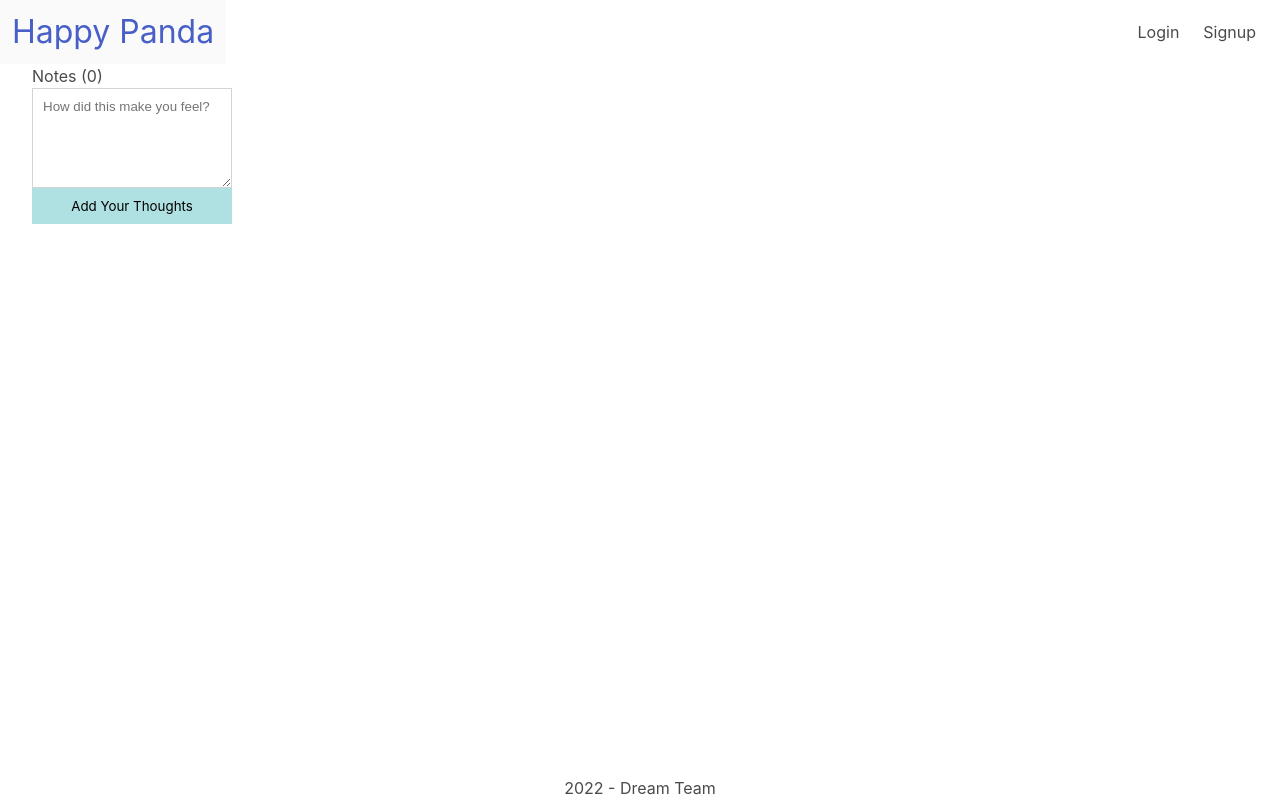
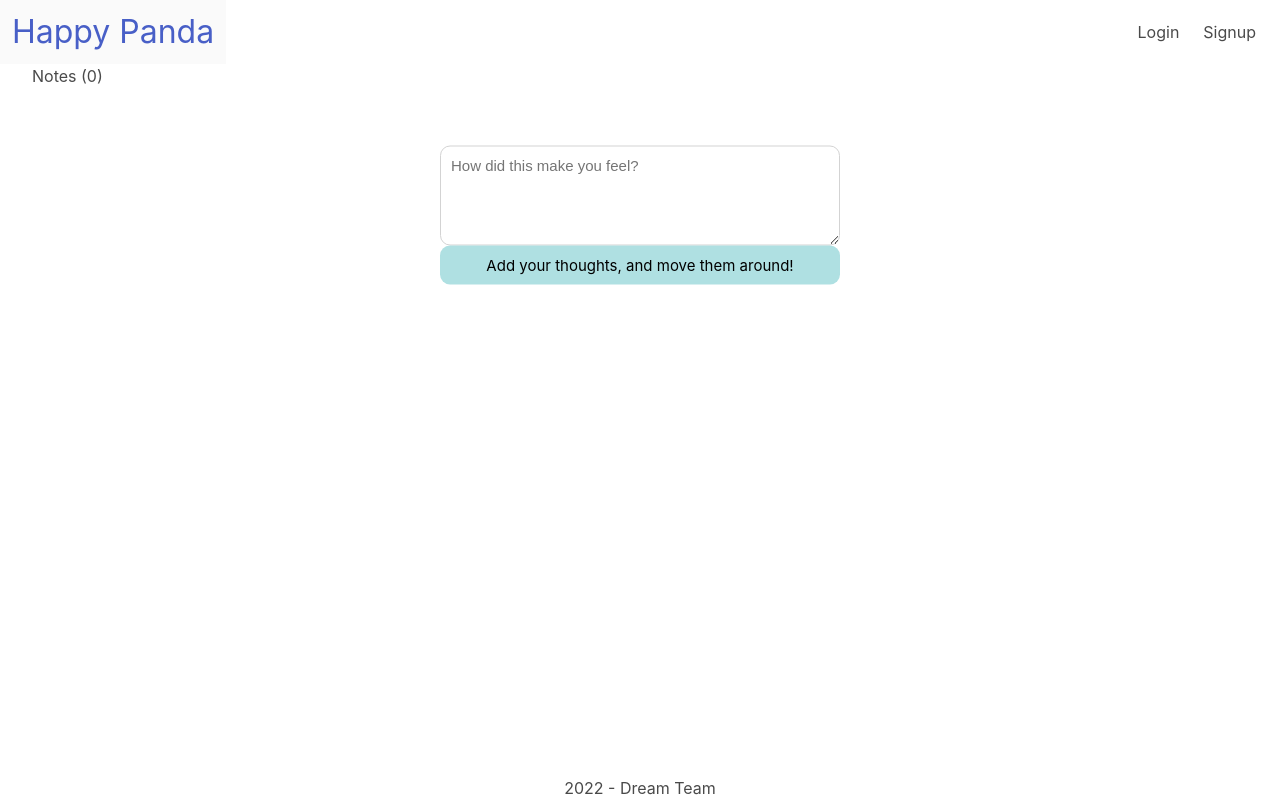
Before and after one commit to vivianc11/happy-panda, a React (Create React App) app in the folder client/: page /note in a window 1280 px wide. Built offline with nearby package versions, Linux system fonts and the light colour scheme.

Commit message:
moved textarea to center

```diff
--- a/client/src/components/Notes/index.js
+++ b/client/src/components/Notes/index.js
@@ -75,7 +75,7 @@
                 <textarea value={noteInput}
                     onChange={event => setNoteInput(event.target.value)}
                     placeholder="How did this make you feel?"></textarea>
-                <button>Add Your Thoughts</button>
+                <button>Add your thoughts, and move them around!</button>
             </form>
 
             { notesState
--- a/client/src/components/Notes/style.css
+++ b/client/src/components/Notes/style.css
@@ -1,7 +1,11 @@
 .note-form {
     display: flex;
     flex-direction: column;
-    width: 200px;
+    width: 400px;
+    position: absolute;
+    top: 50%;
+    left: 50%;
+    transform: translate(-50%, 50%)
 }
 
 textarea {
@@ -12,6 +16,8 @@
     height: 100px;
     padding: 10px;
     outline: none;
+    border-radius: 10px;
+    font-size: 15px;
 }
 
 button {
@@ -21,6 +27,8 @@
     padding: 10px;
     border: 0;
     outline: none;
+    font-size: 15px;
+    border-radius: 10px;
 }
 
 button:hover {
@@ -31,13 +39,13 @@
 .note {
     position: absolute;
     cursor: pointer;
-    background-image: url('./assets/pandanote.png');
+    background-image: url('./assets/happyNote.png');
     background-size: cover;
     top: 100px;
     left: 300px;
-    height: 200px;
-    width: 200px;
-    padding: 15px;
+    height: 300px;
+    width: 300px;
+    padding: 10px;
     border: 2px solid #40b5bb;
     border-radius: 10px;
 }
@@ -48,6 +56,9 @@
     width: 100%;
     white-space: pre-wrap;
     scroll-behavior: smooth;
+    background: transparent;
+    font-size: 15px;
+    font-weight: bold;
 }
 
 .close {
```
Also changed, not shown: client/src/components/Notes/assets/happyNote.png (added), client/src/components/Notes/assets/pandanote.png (deleted).
